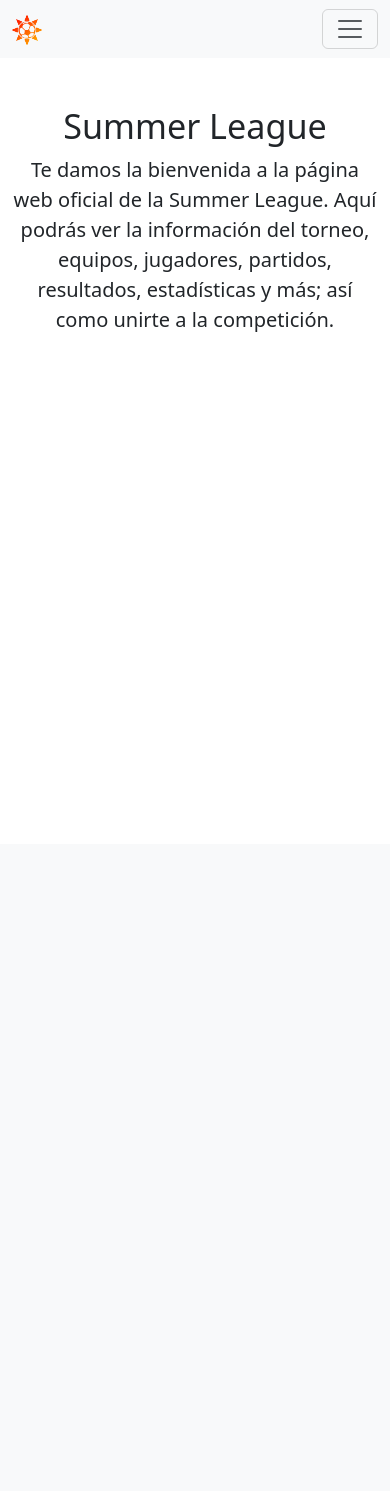
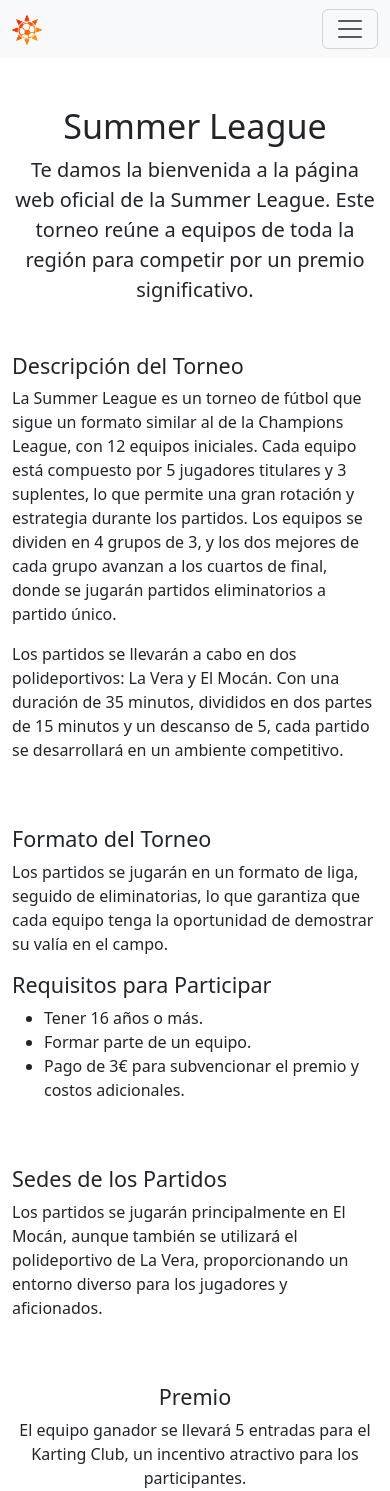
Before and after one commit to Angel170605/My-projects, a Django app: page /summer-league/ in a window 390 px wide. Shown: the top 1491 px of the page. Before the commit the page ends 332 px from the top, so only its background shows below. Run offline with Django 5.2, Linux system fonts and the light colour scheme.

Commit message:
Se termina (por ahora) la rsl

```diff
--- a/rsl/accounts/templates/accounts/signup.html
+++ b/rsl/accounts/templates/accounts/signup.html
@@ -1,4 +1,4 @@
-{% extends "base.html" %}
+{% extends "form_base.html" %}
 
 {% block content %}
   <form method="post" action="{% url 'signup' %}">
--- a/rsl/players/models.py
+++ b/rsl/players/models.py
@@ -1,6 +1,7 @@
 from django.conf import settings
 from django.db import models
 
+from tournament.models import Team
 
 class Player(models.Model):
     user = models.OneToOneField(settings.AUTH_USER_MODEL, on_delete=models.CASCADE)
@@ -35,5 +36,9 @@
     def __str__(self):
         return f'{self.user.first_name} {self.user.last_name}, #{self.number}'
 
+    def save(self, *args, **kwargs):
+        self.played == len(Team.objects.filter(local=self.team)) + len(Team.objects.filter(away=self.team))
+        super().save(*args, **kwargs)
+
     class Meta:
         ordering = ['team', 'position', 'number']
--- a/rsl/shared/templates/nav.html
+++ b/rsl/shared/templates/nav.html
@@ -2,7 +2,7 @@
 
 <nav class="navbar navbar-expand-lg bg-body-tertiary">
   <div class="container-fluid">
-    <a class="navbar-brand" href="#">
+    <a class="navbar-brand" href="{% url 'tournament:main' %}">
       <img src={% static 'img/brand.png' %} alt="RSL" width="30" height="30">
     </a>
     <button class="navbar-toggler" type="button" data-bs-toggle="collapse" data-bs-target="#navbarNav" aria-controls="navbarNav" aria-expanded="false" aria-label="Toggle navigation">
--- a/rsl/tournament/templates/tournament/main.html
+++ b/rsl/tournament/templates/tournament/main.html
@@ -1,8 +1,60 @@
 {% extends "base.html" %}
+{% load static %}
 
 {% block content %}
 <div class="container mt-5">
   <h1 class="display-4 text-center">Summer League</h1>
-  <p class="lead text-center">Te damos la bienvenida a la página web oficial de la Summer League. Aquí podrás ver la información del torneo, equipos, jugadores, partidos, resultados, estadísticas y más; así como unirte a la competición.</p>
+  <p class="lead text-center">Te damos la bienvenida a la página web oficial de la Summer League. Este torneo reúne a equipos de toda la región para competir por un premio significativo.</p>
+
+  <div class="row mt-5">
+    <div class="col-md-12">
+      <h2 class="h4">Descripción del Torneo</h2>
+      <p>La Summer League es un torneo de fútbol que sigue un formato similar al de la Champions League, con 12 equipos iniciales. Cada equipo está compuesto por 5 jugadores titulares y 3 suplentes, lo que permite una gran rotación y estrategia durante los partidos. Los equipos se dividen en 4 grupos de 3, y los dos mejores de cada grupo avanzan a los cuartos de final, donde se jugarán partidos eliminatorios a partido único.</p>
+      <p>Los partidos se llevarán a cabo en dos polideportivos: La Vera y El Mocán. Con una duración de 35 minutos, divididos en dos partes de 15 minutos y un descanso de 5, cada partido se desarrollará en un ambiente competitivo.</p>
+    </div>
+  </div>
+
+  <div class="row mt-5">
+    <div class="col-md-6">
+      <h2 class="h4">Formato del Torneo</h2>
+      <p>Los partidos se jugarán en un formato de liga, seguido de eliminatorias, lo que garantiza que cada equipo tenga la oportunidad de demostrar su valía en el campo.</p>
+    </div>
+    <div class="col-md-6">
+      <h2 class="h4">Requisitos para Participar</h2>
+      <ul>
+        <li>Tener 16 años o más.</li>
+        <li>Formar parte de un equipo.</li>
+        <li>Pago de 3€ para subvencionar el premio y costos adicionales.</li>
+      </ul>
+    </div>
+  </div>
+
+  <div class="row mt-5">
+    <div class="col-md-12">
+      <h2 class="h4">Sedes de los Partidos</h2>
+      <p>Los partidos se jugarán principalmente en El Mocán, aunque también se utilizará el polideportivo de La Vera, proporcionando un entorno diverso para los jugadores y aficionados.</p>
+    </div>
+  </div>
+
+  <div class="text-center mt-5">
+    <h2 class="h4">Premio</h2>
+    <p>El equipo ganador se llevará 5 entradas para el Karting Club, un incentivo atractivo para los participantes.</p>
+
+    <div class="d-flex justify-content-center mt-4">
+      <img src="{% static 'img/vera.png' %}" class="img-fluid mx-2" style="max-width: 200px;" alt="Polideportivo La Vera">
+      <img src="{% static 'img/mocan.png' %}" class="img-fluid mx-2" style="max-width: 200px;" alt="Polideportivo El Mocán">
+    </div>
+
+    <div class="mt-4">
+      <img src="{% static 'img/karting.png' %}" class="img-fluid" alt="Premio Karting Club">
+    </div>
+  </div>
+
+  <div class="text-center mt-5">
+    <a href="{% url 'signup' %}" class="btn btn-primary btn-lg">¡Únete a la Competición!</a>
+  </div>
 </div>
+
+<div style="margin-bottom: 50px;"></div>
+
 {% endblock %}
```
Also changed, not shown: rsl/games/models.py (+1 -23 lines), rsl/db.sqlite3, rsl/games/migrations/0003_remove_game_played.py (added), rsl/shared/static/img/karting.png (added), 4 other files.
